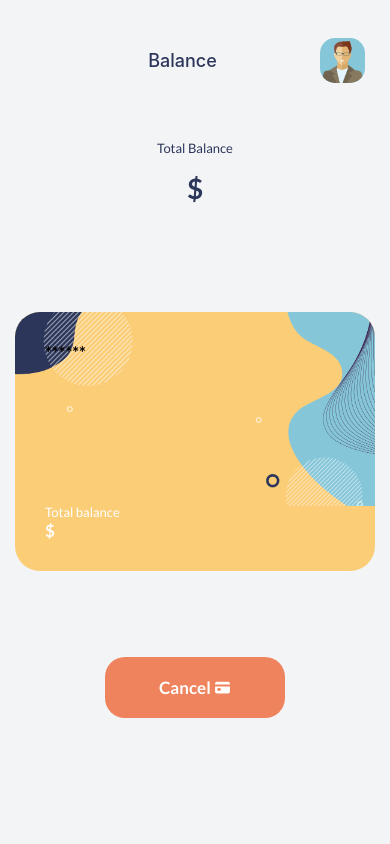
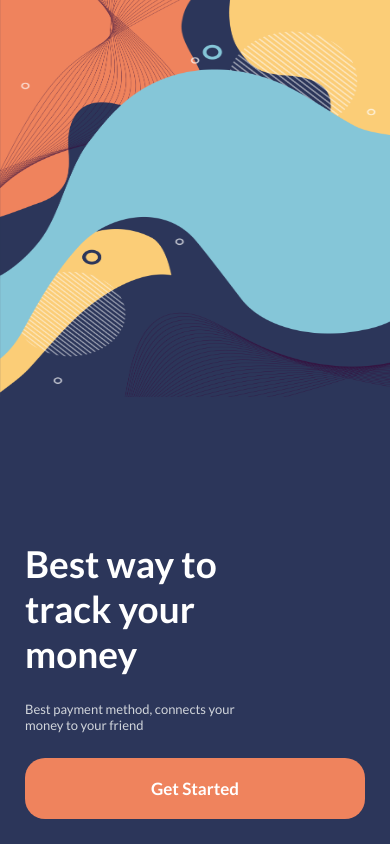
Before and after one commit to dsitweed/react-native-firstA, a React Native app: screen / in a window 390 px wide. Built offline with nearby package versions, Linux system fonts and the light colour scheme.

Commit message:
FEAT: React Navigation Setup with TypeScript + DONE

```diff
--- a/components/Cards/CardItem.tsx
+++ b/components/Cards/CardItem.tsx
@@ -10,6 +10,9 @@
 import { View } from "react-native";
 import SmallText from "../Texts/SmallText";
 
+// Navigation
+import { useNavigation } from "@react-navigation/native";
+import { HomeScreenProps } from "../../screens/Home";
 
 const CardBackground = styled.ImageBackground({
     height: `${ScreenHeight * 0.22}px`,
@@ -48,10 +51,12 @@
 });
 
 const CartItem: FunctionComponent<CardProps> = (props) => {
-    console.log(props.logo);
+    // configuring navigation
+    const navigation= useNavigation<HomeScreenProps["navigation"]>();
 
+    // Move to balance page
     const handlePress = () => {
-
+        navigation.navigate("Balance", {...props});
     }
 
     return (
--- a/navigators/RootStack.tsx
+++ b/navigators/RootStack.tsx
@@ -30,7 +30,7 @@
   return(
     <NavigationContainer>
       <Stack.Navigator
-        initialRouteName="Balance"
+        initialRouteName="Welcome"
         screenOptions={{
           headerStyle: {
             backgroundColor: colors.grayLight,
--- a/screens/Balance.tsx
+++ b/screens/Balance.tsx
@@ -3,6 +3,9 @@
 import styled from "styled-components/native";
 import { colors } from "../components/colors";
 import { Container } from "../components/shared";
+import AmountSection from "../components/Balance/AmountSection";
+import BalanceCardSection from "../components/Balance/BalanceCardSection";
+import ButtonSection from "../components/Balance/ButtonSection";
 
 const BalanceContainer = styled(Container)({
     backgroundColor: colors.grayLight,
@@ -14,9 +17,6 @@
 // Types
 import { RootStackParamList } from "../navigators/RootStack";
 import { StackScreenProps } from "@react-navigation/stack";
-import AmountSection from "../components/Balance/AmountSection";
-import BalanceCardSection from "../components/Balance/BalanceCardSection";
-import ButtonSection from "../components/Balance/ButtonSection";
 
 type Props = StackScreenProps<RootStackParamList, "Balance">;
 
--- a/screens/Home.tsx
+++ b/screens/Home.tsx
@@ -15,6 +15,11 @@
 import portrait2 from '../assets/portraits/2.jpg';
 import portrait3 from '../assets/portraits/3.jpg';
 
+// Types
+import { StackScreenProps } from "@react-navigation/stack";
+import { RootStackParamList } from "../navigators/RootStack";
+
+export type HomeScreenProps = StackScreenProps<RootStackParamList, "Home">;
 
 const HomeContainer = styled(Container)({
     backgroundColor: colors.grayLight,
@@ -22,26 +27,26 @@
     flex: 1
 });
 
-const Home: FunctionComponent = () => {
+const Home: FunctionComponent<HomeScreenProps> = () => {
     const cardData = [
         {
             id: 1,
             accountNo: "19297903025",
-            balance: 20000.15,
+            balance: 2000.15,
             alias: "Work debit",
             logo: logo1,
         },
         {
             id: 2,
             accountNo: "195028873003",
-            balance: 20000.15,
+            balance: 9000.12,
             alias: "Work debit",
             logo: logo2,
         },
         {
             id: 3,
             accountNo: "753157900844",
-            balance: 20000.15,
+            balance: 21000.2,
             alias: "School Prepaid",
             logo: logo2,
         },
--- a/screens/Welcome.tsx
+++ b/screens/Welcome.tsx
@@ -9,7 +9,9 @@
 import BigText from "../components/Texts/BigText";
 import SmallText from "../components/Texts/SmallText";
 import RegularButton from "../components/Buttons/RegularButton";
-
+// Types
+import { RootStackParamList } from "../navigators/RootStack";
+import { StackScreenProps } from "@react-navigation/stack";
 // Customer components
 
 const WelcomeContainer = styled(Container)({
@@ -38,7 +40,10 @@
   justifyContent: 'flex-end',
 });
 
-const Welcome: FunctionComponent = () => {
+
+type Props = StackScreenProps<RootStackParamList, "Welcome">;
+
+const Welcome: FunctionComponent<Props> = ({ navigation }) => {
   return(
     <>
       <WelcomeContainer>
@@ -52,7 +57,7 @@
           <SmallText textStyles={{width: '70%', marginBottom: '25px'}}>
             Best payment method, connects your money to your friend
           </SmallText>
-          <RegularButton onPress={() => {}}>
+          <RegularButton onPress={() => {navigation.navigate('Home')}}>
             Get Started
           </RegularButton>
         </BottomSection>
```
